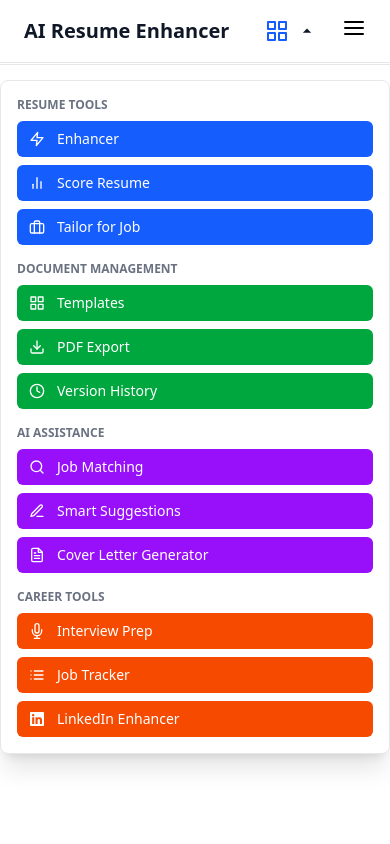
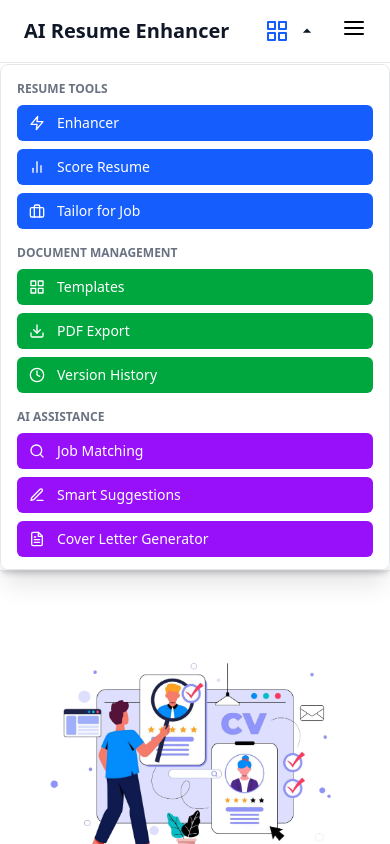
Before and after one commit to Codeprince001/ai-resume-builder, a Next.js app: page / in a window 390 px wide. Both pictures are taken after a click on the button 291 px from the left and 31 px from the top of the page. Shown: the top 844 px of the page. Built offline with nearby package versions, Linux system fonts and the light colour scheme.

Commit message:
fix: mobile navbar tool dropdown

```diff
--- a/app/page.tsx
+++ b/app/page.tsx
@@ -1,5 +1,6 @@
 'use client';
 
+import Hero from '@/components/Hero';
 import Navbar from '@/components/Navbar';
 import { useRouter } from 'next/navigation';
 
@@ -9,6 +10,7 @@ export default function Home() {
   return (
     <div className="min-h-screen flex flex-col">
       <Navbar />
+      <Hero/>
 
       <main className="flex flex-1 px-6 py-12 gap-12 max-w-7xl mx-auto flex-col md:flex-row">
         {/* Add grid + tools content here */}
--- a/components/ToolsDropdownMenu.tsx
+++ b/components/ToolsDropdownMenu.tsx
@@ -8,10 +8,10 @@ export default function ToolsDropdownMenu() {
   return (
     <div
       className={cn(
-        "w-full sm:max-w-3xl bg-white shadow-xl rounded-lg p-4",
+        "w-full max-w-3xl mx-auto bg-white shadow-xl rounded-lg p-4",
         "grid grid-cols-1 sm:grid-cols-2 gap-4",
-        "border border-gray-200 absolute sm:relative mt-4 sm:mt-0",
-        "max-h-[80vh] overflow-y-auto scrollbar-hide z-50"
+        "border border-gray-200",
+        "max-h-[60vh] sm:max-h-[80vh] overflow-y-auto scrollbar-hide z-50"
       )}
     >
       {TOOL_CATEGORIES.map((category, idx) => (
```
